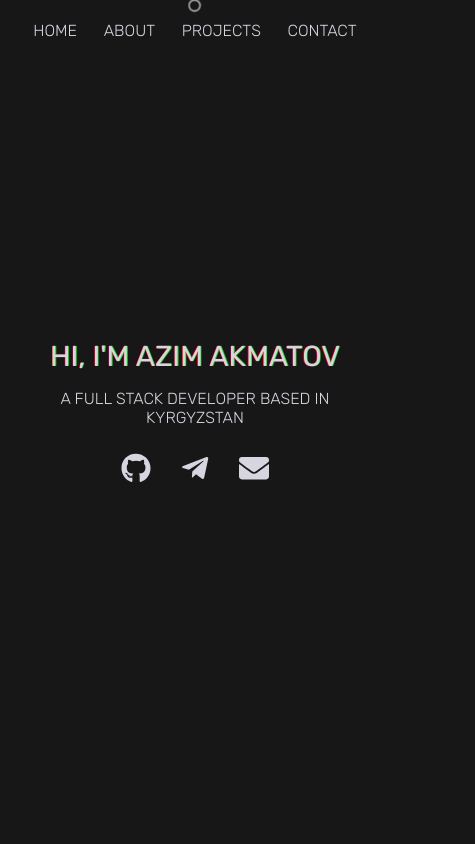
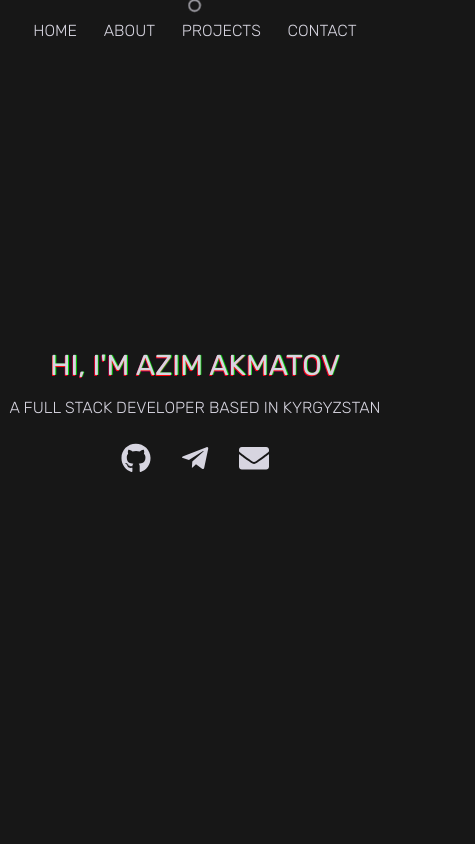
Before and after one commit to akmatoff/akmatoff.github.io, a React (Create React App) app: page / in a window 390 px wide. Shown: the top 844 px of the page, 475 px wide, since content can reach past the window. Built offline with nearby package versions, Linux system fonts and the light colour scheme.

Commit message:
UI bugs fixed

```diff
--- a/src/App.css
+++ b/src/App.css
@@ -29,6 +29,7 @@ h3 {
 
 html {
   overflow-x: hidden;
+  overflow-y: scroll;
   cursor: none;
   scroll-behavior: smooth;
 }
@@ -64,7 +65,7 @@ body {
 .main-container {
   width: 100%;
   height: 100vh;
-  padding: 50px;
+  padding: 0px;
   /* scroll-snap-align: center; */
 }
 
@@ -98,3 +99,9 @@ body {
     box-shadow: 0 0 0 rgba(255, 255, 255, 0.9);
   }
 }
+
+/* @media screen and (max-width: 1200) {
+  .main-container {
+    width: 100%;
+  }
+} */
--- a/src/components/Contact.css
+++ b/src/components/Contact.css
@@ -18,7 +18,7 @@ textarea {
   color: var(--text-color);
   font-size: 20px;
   height: 50px;
-  width: clamp(400px, 50vw, 700px);
+  width: clamp(370px, 50vw, 700px);
   padding: 20px;
   border: none;
   border-radius: 10px;
--- a/src/components/Header.css
+++ b/src/components/Header.css
@@ -1,6 +1,6 @@
 .header {
   position: fixed;
-  width: clamp(350px, 50vw, 500px);
+  width: clamp(350px, 50%, 500px);
   height: 60px;
   font-weight: 300;
   justify-content: space-around;
--- a/src/components/Home.css
+++ b/src/components/Home.css
@@ -19,9 +19,7 @@
 
 .home-text-container {
   text-align: center;
-  width: clamp(420px, 50%, 1000px);
   padding: 40px;
-  /* text-shadow: 3px 3px 8px rgba(1, 1, 1, 0.3); */
 }
 
 .social-links-container {
@@ -90,6 +88,7 @@
 
 @media screen and (max-width: 800px) {
   .home-text-container {
+    width: 100%;
     align-items: center;
     text-align: center;
   }
--- a/src/utils/utils.js
+++ b/src/utils/utils.js
@@ -33,8 +33,6 @@ export const scrollView = (scrollElement) => {
     current = lerp(current, target, ease);
     scrollElement.style.transform = `translateY(${-current}px)`;
 
-    console.log(-current);
-
     requestAnimationFrame(smoothScroll);
   };
 
```
